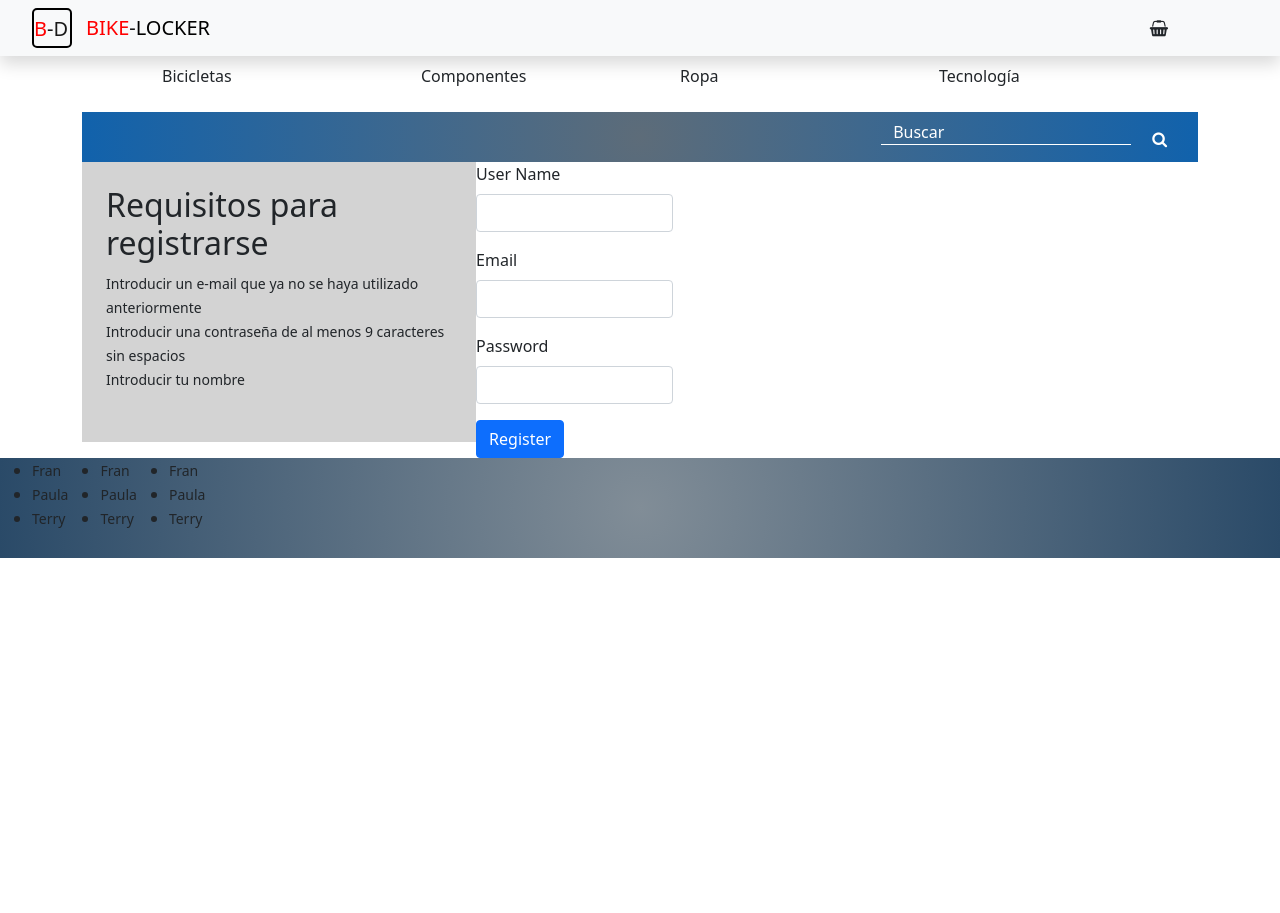
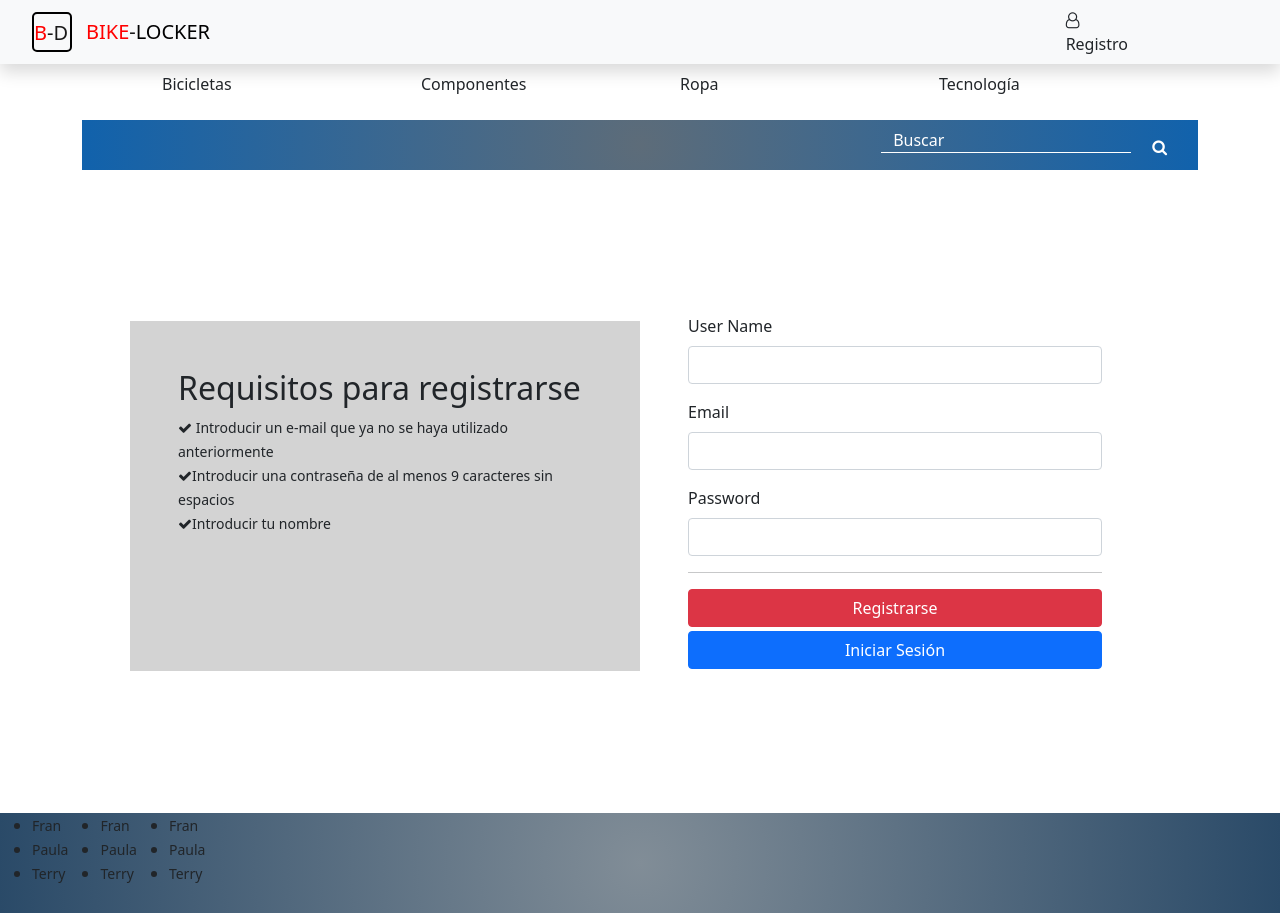
Before and after one commit to Fran-Lopez-Laperal/SHOP-BIKES, a React (Create React App) app in the folder web/: page /register in a window 1280 px wide. Before the commit the page ends 800 px from the top, so only its background shows below. Built offline with nearby package versions, Linux system fonts and the light colour scheme.

Commit message:
feat: add login & register css, startede profile component

```diff
--- a/web/src/App.js
+++ b/web/src/App.js
@@ -10,6 +10,7 @@ import ProductDetail from "./components/ProductDetail/ProductDetail";
 import Secondarybar from "./components/SecondaryBar/SecondaryBar";
 import './App.css'
 import Home from "./pages/Home/Home";
+import Profile from "./components/Profile/Profile";
 
 
 function App() {
@@ -22,9 +23,10 @@ function App() {
         <Routes>
           <Route path='/' element={<Home />} />
           <Route path='/products' element={<Products />} />
-          <Route path='/products/:id' element={<ProductDetail />}></Route>
+          <Route path='/products/:id' element={<ProductDetail />}/>
           <Route path='/login' element={<Login />} />
           <Route path='/register' element={<Register />} />
+          <Route path='/profile' element={<Profile/>}/>
           <Route path='/shopping-cart' element={<ShoppingCart />} />
         </Routes>
       </div>
--- /dev/null
+++ b/web/src/components/Login/Login.css
@@ -0,0 +1,3 @@
+.login {
+    margin-left: 370px;
+}
--- a/web/src/components/Login/Login.jsx
+++ b/web/src/components/Login/Login.jsx
@@ -1,8 +1,9 @@
 
 import React from "react";
-import { Navigate, useNavigate,  } from "react-router";
+import './Login.css'
+import { Navigate, useNavigate, } from "react-router";
 import { AuthContext } from "../../contexts/AuthContext";
-import {login} from "../../services/api-service"
+import { login } from "../../services/api-service"
 
 function Login() {
 
@@ -15,7 +16,7 @@ function Login() {
     const navigate = useNavigate();
 
 
-    const {handleLogin, user} = React.useContext(AuthContext)
+    const { handleLogin, user } = React.useContext(AuthContext)
 
     function handleChange(e) {
         setData({
@@ -37,13 +38,14 @@ function Login() {
             });
     }
 
-    if(user){
-        return <Navigate to='/'/>
+    if (user) {
+        return <Navigate to='/' />
     }
 
 
     return (
-        <form onSubmit={handleSubmit}>
+        <div className="login col-4 mb-5 mt-5 p-2 ">
+            <form className="" onSubmit={handleSubmit} >
 
                 <div className="mb-3">
                     {error && <div className="alert alert-danger">{error}</div>}
@@ -72,11 +74,13 @@ function Login() {
                     />
                 </div>
 
-            <button type="submit" className="btn btn-primary">
+                <button type="submit" className="btn btn-primary col-12">
                     Login
                 </button>
 
             </form>
+        </div>
+
     )
 
 }
--- a/web/src/components/NavBar/NavBar.css
+++ b/web/src/components/NavBar/NavBar.css
@@ -23,9 +23,9 @@
 }
 
 .div-cart{
-    margin-right: 100px;
+    margin-right: 140px;
 }
 
-.logo-basket{
-
+.profile-div {
+    width: 80px;
 }
--- a/web/src/components/NavBar/NavBar.jsx
+++ b/web/src/components/NavBar/NavBar.jsx
@@ -8,6 +8,7 @@ import { AuthContext } from '../../contexts/AuthContext';
 
 function NavBar() {
   const { user } = React.useContext(AuthContext)
+
 
 
   return (
@@ -30,18 +31,43 @@ function NavBar() {
           </div>
         </div>
         <div className='d-flex div-cart'>
-          <div className='logo-user' style={{width: '30px'}}>
-            {user && (
-              <Link className='user-name' to='/profile'>
-              <i class="fa fa-user-o" aria-hidden="true"></i>
+          <div className='logo-user'>
+
+            {!user ? (
+              <div className=''>
+                <Link className='user-register text-center' to='/register'>
+                  <i class="fa fa-user-o" aria-hidden="true"></i>
+                  <span className='register'>Registro</span>
+                </Link>
+              </div>
+
+            )
+              :
+              <div className='profile-div d-flex '>
+                <Link className='user-profile text-center' to='/profile'>
+                  <i class="fa fa-user" aria-hidden="true"></i>
+                  <span className='register '>Tú Perfil</span>
+                </Link>
+              </div>
+            }
+{/*
+            {user.role === 'admin'(
+            <div className=''>
+              <Link className='user-register text-center' to='/register'>
+                <i class="fa " aria-hidden="true"></i>
+                <span className='register'>Admin</span>
               </Link>
-
-            )}
+            </div>
+          )} */}
           </div>
 
-          <Link to='/shopping-cart'>
-            <i class="fa fa-shopping-basket logo-basket" aria-hidden="true"></i>
-          </Link>
+          {user &&
+            <div className='cart-icon'>
+              <Link to='/shopping-cart'>
+                <i class="fa fa-shopping-basket logo-basket" aria-hidden="true"></i>
+              </Link>
+            </div>
+          }
         </div>
 
       </div>
--- /dev/null
+++ b/web/src/components/Profile/Profile.jsx
@@ -0,0 +1,16 @@
+import { AuthContext } from "../../contexts/AuthContext"
+import React from "react"
+
+
+function Profile () {
+
+    const {handleLogout, user} = React.useContext( AuthContext)
+
+    return(
+        <div className="profile">
+          {user.name}
+        </div>
+    )
+}
+
+export default Profile
--- a/web/src/components/Register/Register.css
+++ b/web/src/components/Register/Register.css
@@ -1,9 +1,14 @@
 .register{
     display: flex;
+    justify-content: space-between;
 }
 
 .register .register-info{
     background-color: lightgrey;
-    height: auto;
+    height: 350px;
     list-style:none;
+    margin-top: 55px;
 }
+.register-head{
+
+}
--- a/web/src/components/Register/Register.jsx
+++ b/web/src/components/Register/Register.jsx
@@ -2,6 +2,7 @@ import React from "react";
 import './Register.css'
 import { useNavigate } from "react-router";
 import { register } from "../../services/api-service";
+import { Link } from "react-router-dom";
 
 function Register() {
     const [data, setData] = React.useState({
@@ -34,25 +35,26 @@ function Register() {
     }
 
     return (
-        <div className="register">
-            <ul className="register-info p-4">
+
+        <div className="register mt-5 mb-5 p-5">
+            <ul className="register-info w-50 p-5 ">
                 <li className="">
                     <h2>Requisitos para registrarse</h2>
                 </li>
                 <li>
-                    <small>Introducir un e-mail que ya no se haya utilizado anteriormente</small>
+                    <small><i class="fa fa-check" aria-hidden="true"></i> Introducir un e-mail que ya no se haya utilizado anteriormente</small>
                 </li>
                 <li>
-                    <small>Introducir una contraseña de al menos 9 caracteres sin espacios</small>
+                    <small><i class="fa fa-check" aria-hidden="true"></i>Introducir una contraseña de al menos 9 caracteres sin espacios</small>
                 </li>
                 <li>
-                    <small>Introducir tu nombre</small>
+                    <small><i class="fa fa-check" aria-hidden="true"></i>Introducir tu nombre</small>
                 </li>
 
             </ul>
 
-            <div className="register-form col-4">
-                <form onSubmit={handleSubmit}>
+            <div className="div-form w-50 p-5">
+                <form className="" onSubmit={handleSubmit}>
 
                     <div className="mb-3">
                         {error && <div className="alert alert-danger">{error}</div>}
@@ -94,13 +96,14 @@ function Register() {
                         />
                     </div>
 
-
-
-                    <button type="submit" className="btn btn-primary">
-                        Register
+                    <hr />
+                    <button type="submit" className="btn btn-danger col-12 mb-1">
+                        Registrarse
                     </button>
-
                 </form>
+                <Link to='/login' className="btn btn-primary col-12">
+                    Iniciar Sesión
+                </Link>
             </div>
 
         </div>
--- a/web/src/services/api-service.jsx
+++ b/web/src/services/api-service.jsx
@@ -39,6 +39,10 @@ export function login(user) {
 
 export function register(user) {
   return http.post('api/register', user)
+}
+
+export function userProfile(id) {
+  return
 }
 
 export function getCart() {
```
Also changed, not shown: web/src/components/Profile/Profile.css (added). Lines whose indentation alone changed are shown as unchanged.
